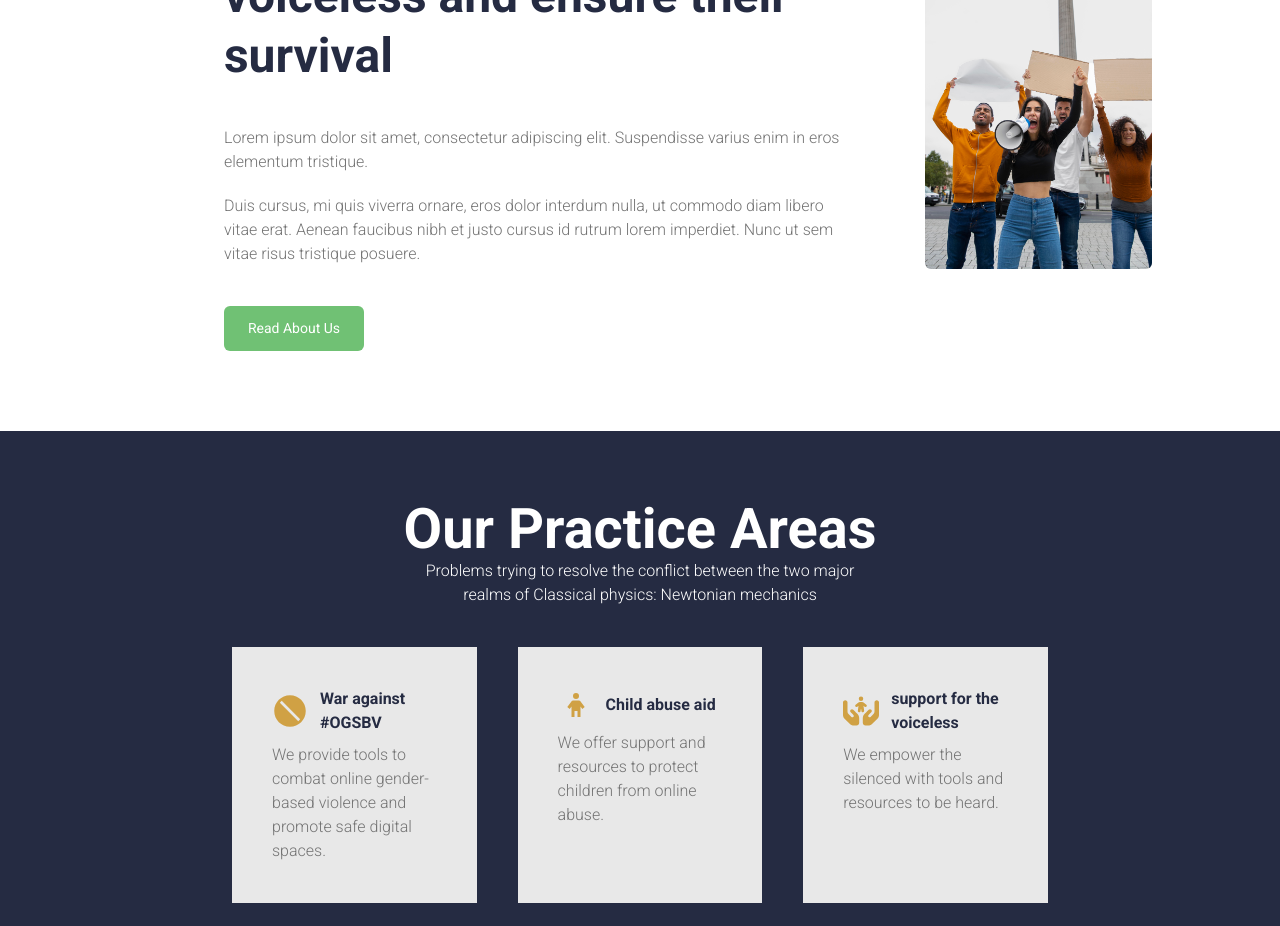
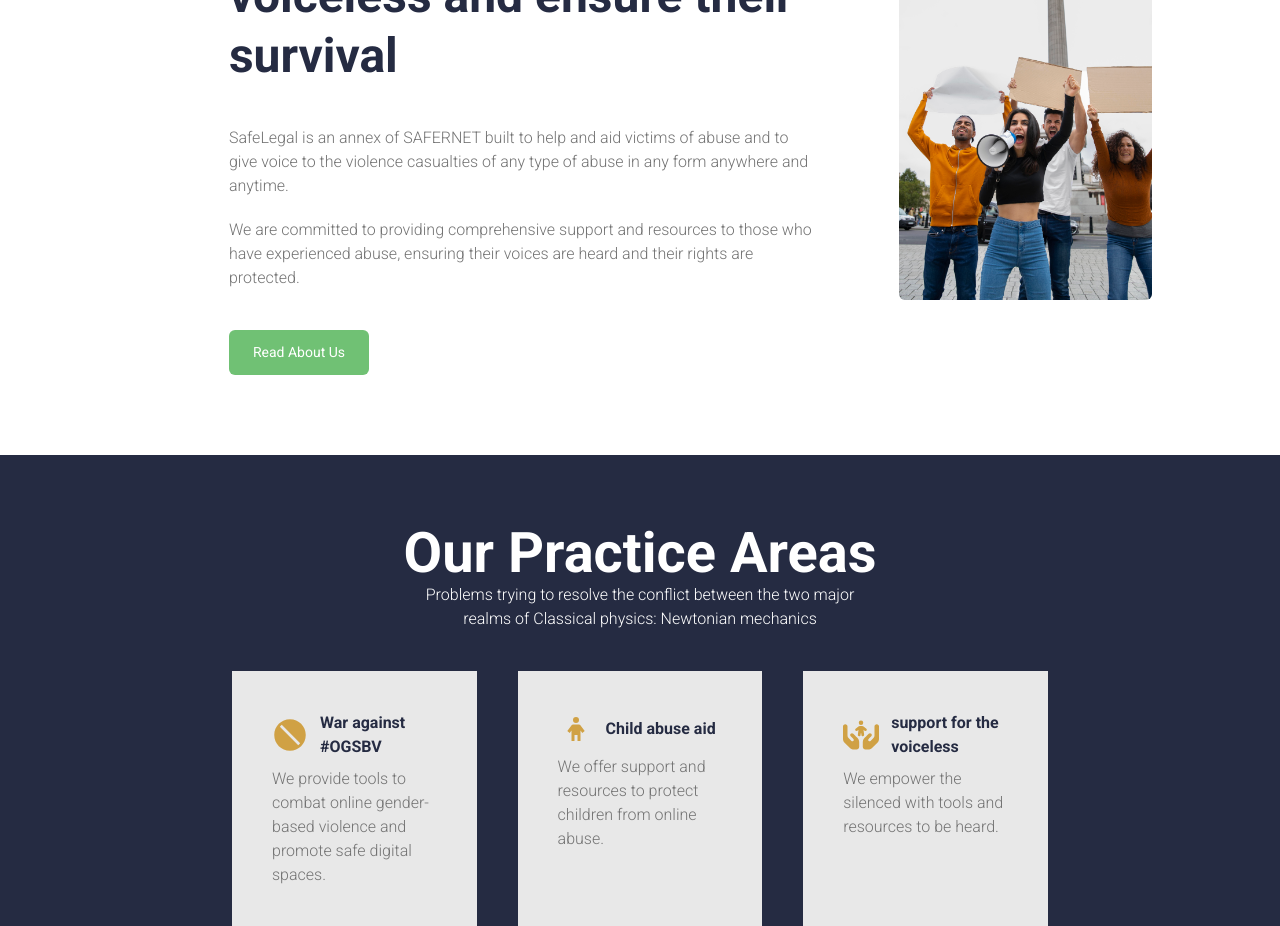
Before and after one commit to GABRIELOFGOD/LEGAL, a React (Vite) app: page / in a window 1280 px wide. Shown: the part 1000-1926 px from the top of the page. Built offline with nearby package versions, Linux system fonts and the light colour scheme.

Commit message:
It's going live

```diff
--- a/components/KnowAbout.jsx
+++ b/components/KnowAbout.jsx
@@ -16,8 +16,8 @@ const KnowAbout = () => {
           <p className="text-sm uppercase font-bold">Know About us</p>
           <p className="md:text-second text-3xl md:leading-[60px] text-primary font-bold">We give voice to the voiceless and ensure their survival</p>
           <div className="flex flex-col gap-5">
-            <p className="text-textSecondary">Lorem ipsum dolor sit amet, consectetur adipiscing elit. Suspendisse varius enim in eros elementum tristique.</p>
-            <p className="text-textSecondary">‍Duis cursus, mi quis viverra ornare, eros dolor interdum nulla, ut commodo diam libero vitae erat. Aenean faucibus nibh et justo cursus id rutrum lorem imperdiet. Nunc ut sem vitae risus tristique posuere.</p>
+            <p className="text-textSecondary">SafeLegal is an annex of SAFERNET built to help and aid victims of abuse and to give voice to the violence casualties of any type of abuse in any form anywhere and anytime.</p>
+            <p className="text-textSecondary">We are committed to providing comprehensive support and resources to those who have experienced abuse, ensuring their voices are heard and their rights are protected.</p>
           </div>
           <button className='rounded-md py-3 px-6 w-fit bg-greener text-white text-[14px]'>Read About Us</button>
         </div>
```
